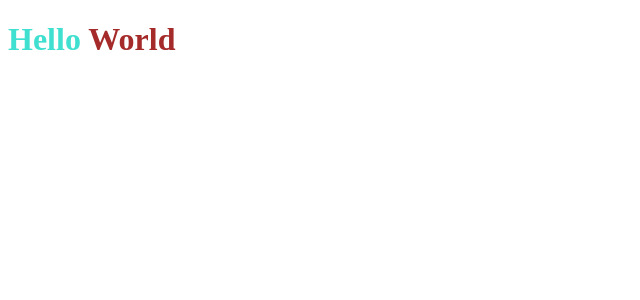
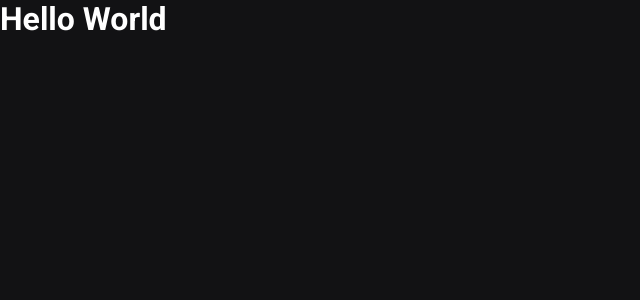
Before and after one commit to AndersonLima0/ig-news, a Next.js app: page / in a window 1280 px wide. Shown: the top 300 px of the page, without its empty margins (0-640 px from the left). Built offline with nearby package versions, Linux system fonts and the light colour scheme.

Commit message:
Definindo cores e estilos

```diff
--- a/src/pages/_app.tsx
+++ b/src/pages/_app.tsx
@@ -1,5 +1,7 @@
 import React from "react";
 import { AppProps } from "next/app";
+
+import "../styles/global.scss";
 
 export default function App({ Component, pageProps }: AppProps) {
   return <Component {...pageProps} />;
--- a/src/pages/_document.js
+++ /dev/null
@@ -1,13 +0,0 @@
-import { Html, Head, Main, NextScript } from 'next/document'
-
-export default function Document() {
-  return (
-    <Html lang="en">
-      <Head />
-      <body>
-        <Main />
-        <NextScript />
-      </body>
-    </Html>
-  )
-}
--- /dev/null
+++ b/src/pages/_document.tsx
@@ -0,0 +1,19 @@
+import { Html, Head, Main, NextScript } from "next/document";
+
+export default function Document() {
+  return (
+    <Html>
+      <Head>
+        <link rel="preconnect" href="https://fonts.googleapis.com" />
+        <link
+          href="https://fonts.googleapis.com/css2?family=Roboto:ital,wght@0,700;0,900;1,400&display=swap"
+          rel="stylesheet"
+        />
+      </Head>
+      <body>
+        <Main />
+        <NextScript />
+      </body>
+    </Html>
+  );
+}
--- a/src/pages/index.tsx
+++ b/src/pages/index.tsx
@@ -1,10 +1,13 @@
 import React from "react";
-import styles from "../styles/home.module.scss";
+import Head from "next/head";
 
 export default function Home() {
   return (
-    <h1 className={styles.title}>
-      Hello <span>World</span>
-    </h1>
+    <>
+      <Head>
+        <title>Inicio | ig.news</title>
+      </Head>
+      <h1>Hello World</h1>
+    </>
   );
 }
--- /dev/null
+++ b/src/styles/global.scss
@@ -0,0 +1,37 @@
+* {
+  margin: 0;
+  padding: 0;
+  box-sizing: border-box;
+}
+:root {
+  --white: #ffffff;
+
+  --gray-100: #e1e1e6;
+  --gray-300: #a8a8b3;
+  --gray-900: #121214;
+
+  --cyan-500: #61dafb;
+  --yellow-500: #eab417;
+}
+
+body {
+  background: var(--gray-900);
+  color: var(--white);
+}
+
+body,
+input,
+textarea,
+select,
+button {
+  font: 400 1rem "Roboto", sans-serif;
+}
+
+button {
+  cursor: pointer;
+}
+
+a {
+  color: inherit;
+  text-decoration: none;
+}
--- a/src/styles/home.module.scss
+++ /dev/null
@@ -1,7 +0,0 @@
-.title {
-  color: turquoise;
-
-  span {
-    color: brown;
-  }
-}
```
